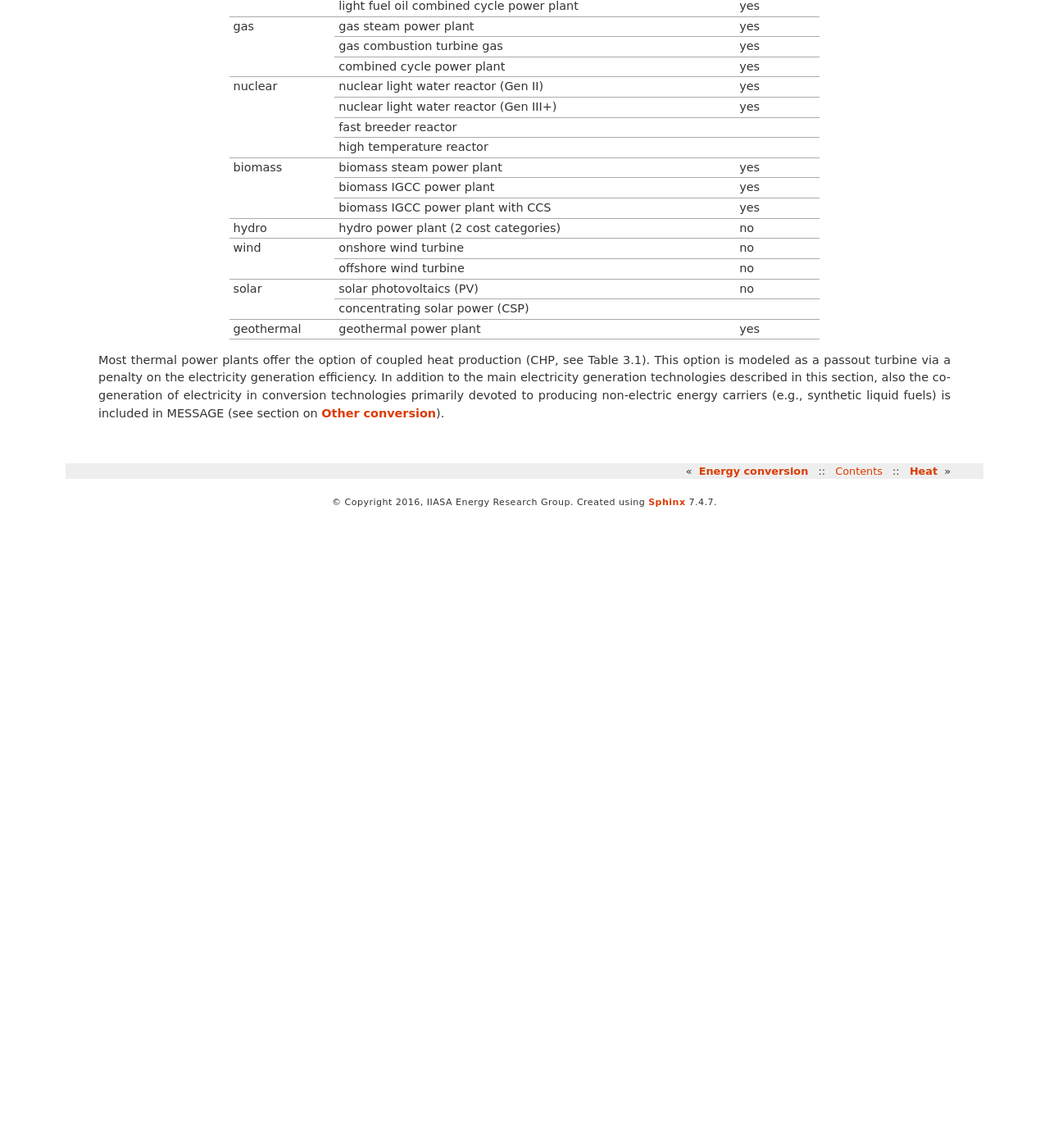
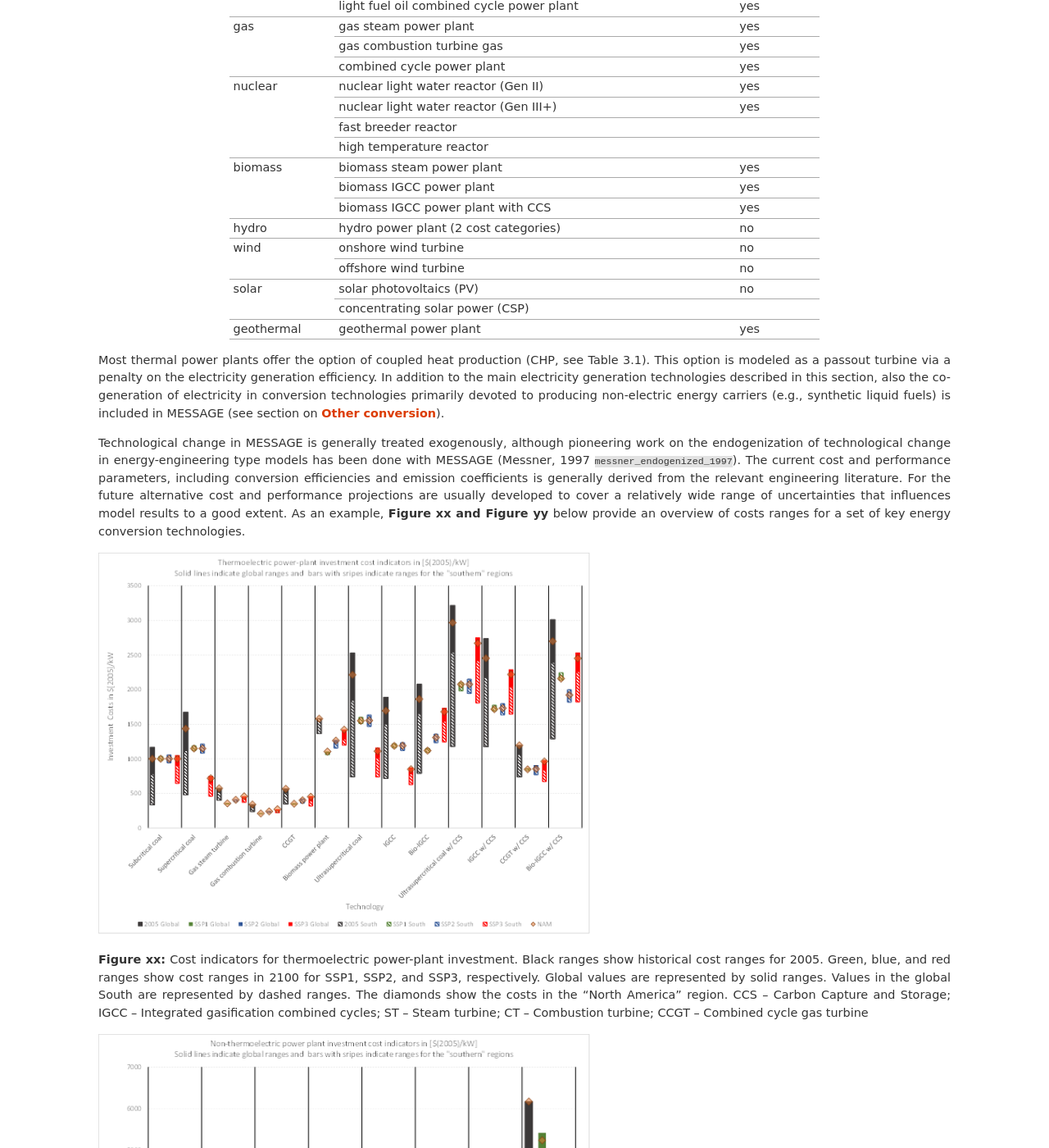
Before and after one commit to yiyi1991/message-ix-models, a Sphinx documentation site: the page built from doc/global/source/message_globiom/energy/conversion/electricity.rst, in a window 1280 px wide and 1400 px high, scrolled down 786 px. Shown: the whole window at 82% size. Built offline with Sphinx 7.4.7, drawn with Linux system fonts in a browser that asks for light colours; pages that are not in the unit, such as notebooks, are missing from menus; cross-references to code outside the pages are shown as plain code; before the commit the page ends 1416 px from its top, so only the background shows below that; some of the changed text lies outside the part shown.

Commit message:
Update electricity.rst

```diff
--- a/doc/global/source/message_globiom/energy/conversion/electricity.rst
+++ b/doc/global/source/message_globiom/energy/conversion/electricity.rst
@@ -65,3 +65,13 @@ The conversion of five renewable energy sources to electricity is represented in
 +------------------+----------------------------------------------------------------------------------------------------------------------------------------------------------------------------------------------------------------------------------------------------------------------------------------+--------------------------+
 
 Most thermal power plants offer the option of coupled heat production (CHP, see Table 3.1). This option is modeled as a passout turbine via a penalty on the electricity generation efficiency. In addition to the main electricity generation technologies described in this section, also the co-generation of electricity in conversion technologies primarily devoted to producing non-electric energy carriers (e.g., synthetic liquid fuels) is included in MESSAGE (see section on :ref:`other`).
+
+Technological change in MESSAGE is generally treated exogenously, although pioneering work on the endogenization of technological change in energy-engineering type models has been done with MESSAGE (Messner, 1997 :cite:`messner_endogenized_1997`). The current cost and performance parameters, including conversion efficiencies and emission coefficients is generally derived from the relevant engineering literature. For the future alternative cost and performance projections are usually developed to cover a relatively wide range of uncertainties that influences model results to a good extent. As an example, **Figure xx and Figure yy** below provide an overview of costs ranges for a set of key energy conversion technologies.
+
+.. image:: /_static/S1ThermoCosts.png
+   :width: 600px
+**Figure xx:** Cost indicators for thermoelectric power-plant investment. Black ranges show historical cost ranges for 2005. Green, blue, and red ranges show cost ranges in 2100 for SSP1, SSP2, and SSP3, respectively. Global values are represented by solid ranges. Values in the global South are represented by dashed ranges. The diamonds show the costs in the “North America” region. CCS – Carbon Capture and Storage; IGCC – Integrated gasification combined cycles; ST – Steam turbine; CT – Combustion turbine; CCGT – Combined cycle gas turbine
+
+.. image:: /_static/S2NonThermoCosts.png
+   :width: 600px
+**Figure YY**: Cost indicators for non-thermoelectric power-plant investment. Black ranges show historical cost ranges for 2005. Green, blue, and red ranges show cost ranges in 2100 for SSP1, SSP2, and SSP3, respectively. Global values are represented by solid ranges. Values in the global South are represented by dashed ranges. The diamonds show the costs in the “North America” region. PV – Photovoltaic
```
